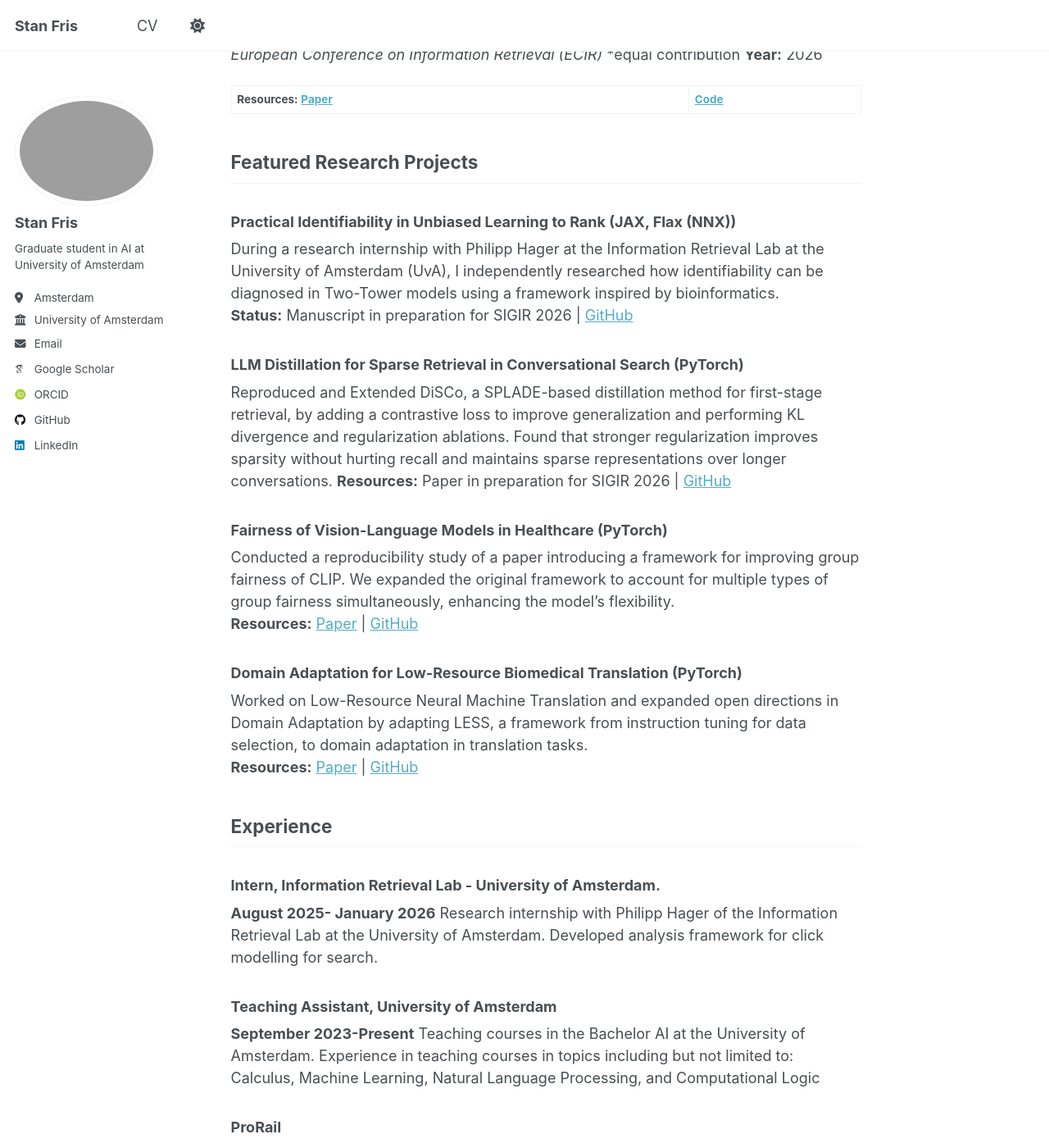
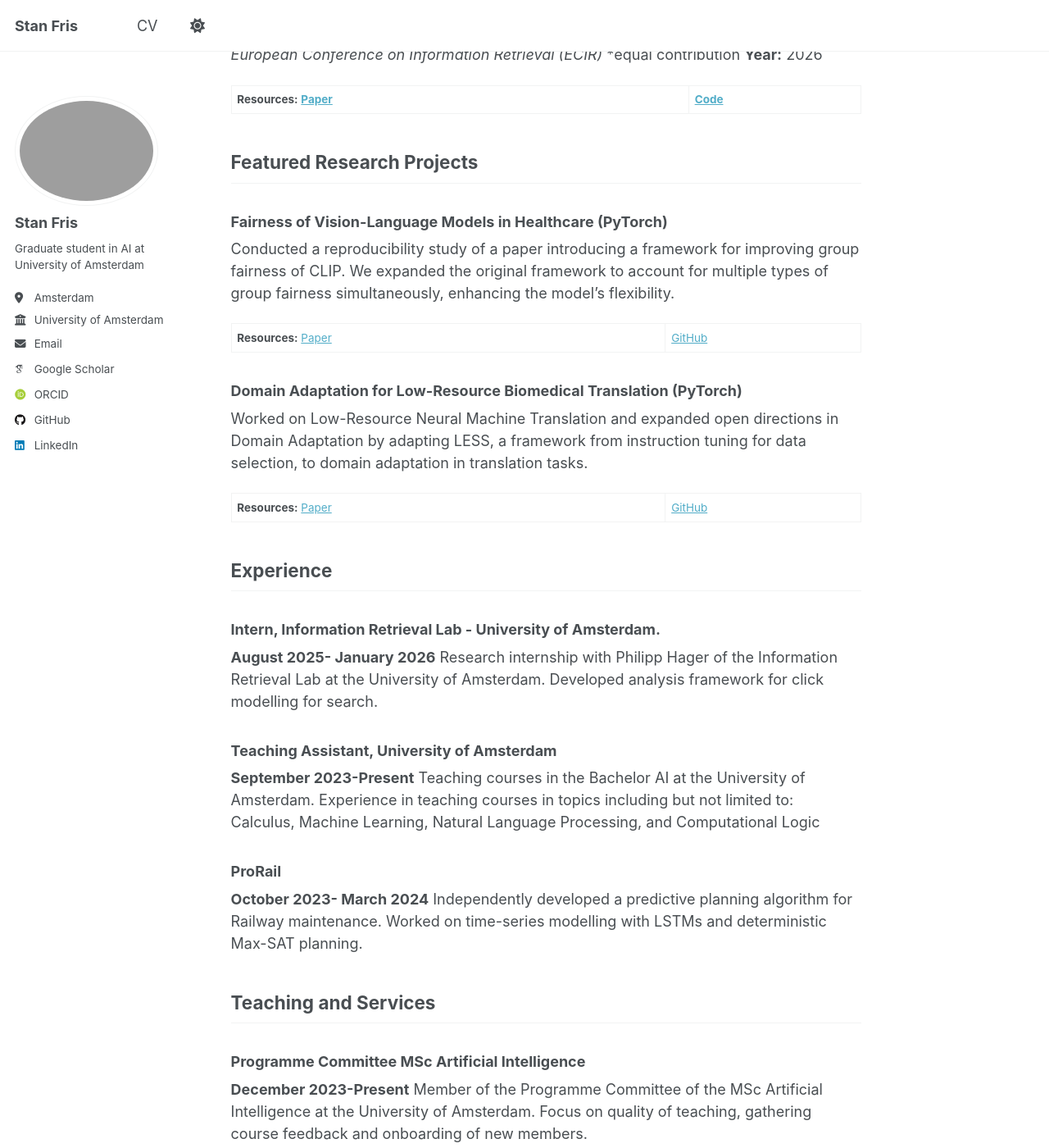
Before and after one commit to stanfris/stanfris.github.io, a Jekyll site: the page built from _pages/about.md, in a window 1280 px wide and 1400 px high, scrolled down 836 px. Shown: the whole window at 82% size. Built offline with Jekyll 4.4.1, drawn with Linux system fonts in a browser that asks for light colours; some web fonts are replaced; a script that is not in the unit is left out.

Commit message:
add files

```diff
--- a/_pages/about.md
+++ b/_pages/about.md
@@ -32,20 +32,14 @@ Jan Hutter\*, Hua Chang Bakker\*, **Stan Fris**\*, Angela Madelon Bernardy\*, Yu
 
 ## Featured Research Projects
 
-### Practical Identifiability in Unbiased Learning to Rank (JAX, Flax (NNX))
-During a research internship with Philipp Hager at the Information Retrieval Lab at the University of Amsterdam (UvA), I independently researched how identifiability can be diagnosed in Two-Tower models using a framework inspired by bioinformatics.
-**Status:** Manuscript in preparation for SIGIR 2026 | [GitHub](https://anonymous.4open.science/r/practical-identifiability-ULTR-E2A7)
-
-### LLM Distillation for Sparse Retrieval in Conversational Search (PyTorch)
-Reproduced and Extended DiSCo, a SPLADE-based distillation method for first-stage retrieval, by adding a contrastive loss to improve generalization and performing KL divergence and regularization ablations. Found that stronger regularization improves sparsity without hurting recall and maintains sparse representations over longer conversations.
-**Resources:** Paper in preparation for SIGIR 2026 | [GitHub](https://github.com/Janhutter/disco-conv-splade/tree/main)
-
 ### Fairness of Vision-Language Models in Healthcare (PyTorch)
 Conducted a reproducibility study of a paper introducing a framework for improving group fairness of CLIP. We expanded the original framework to account for multiple types of group fairness simultaneously, enhancing the model’s flexibility.
+
 **Resources:** [Paper](https://arxiv.org/abs/2509.06535) | [GitHub](https://github.com/stanfris/FairCLIP_Reproducibility)
 
 ### Domain Adaptation for Low-Resource Biomedical Translation (PyTorch)
 Worked on Low-Resource Neural Machine Translation and expanded open directions in Domain Adaptation by adapting LESS, a framework from instruction tuning for data selection, to domain adaptation in translation tasks.
+
 **Resources:** [Paper](https://github.com/stanfris/Robust-Domain-Adaptation-for-Low-Resource-NMT/blob/main/Robust_Domain_Adaptation_for_Low_Resource_Biomedical_Translation.pdf) | [GitHub](https://github.com/stanfris/Robust-Domain-Adaptation-for-Low-Resource-NMT/tree/main)
 
 ## Experience
```
